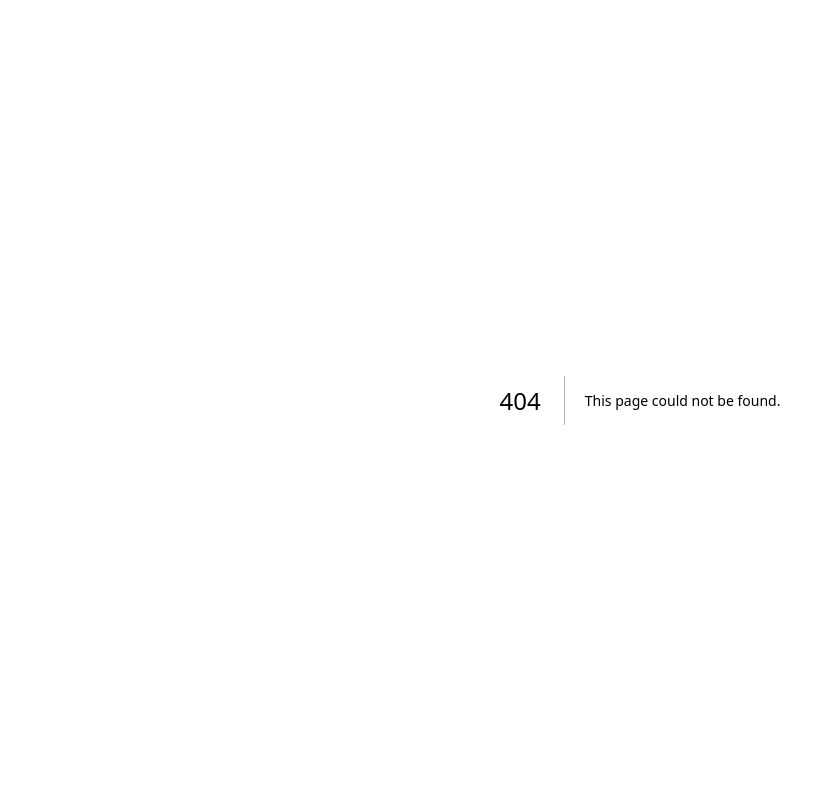
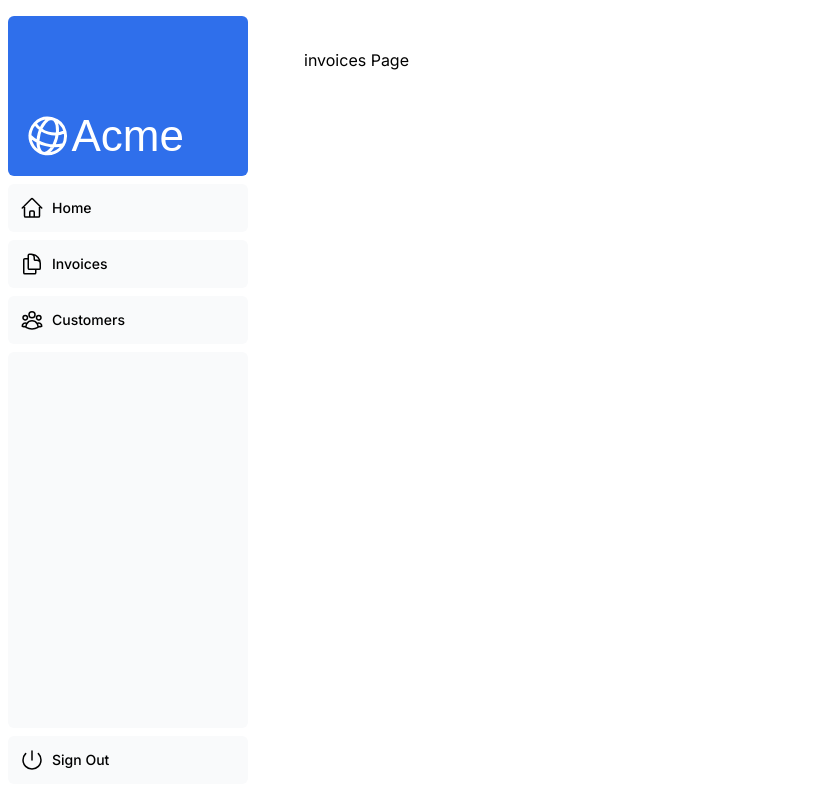
Before and after one commit to PerryFinn/nextjs-dashboard, a Next.js app: page /dashboard/invoices in a window 1280 px wide. Before the commit this address had no page. Shown: the whole page, without its empty margins (0-835 px from the left). Built offline with nearby package versions, Linux system fonts and the light colour scheme; a web font is replaced by a local one.

Commit message:
添加仪表板、客户和发票页面，创建布局组件以支持侧边导航

```diff
--- /dev/null
+++ b/app/dashboard/customers/page.tsx
@@ -0,0 +1,3 @@
+export default function Page() {
+  return <p>customers Page</p>;
+}
--- /dev/null
+++ b/app/dashboard/invoices/page.tsx
@@ -0,0 +1,3 @@
+export default function Page() {
+  return <p>invoices Page</p>;
+}
--- /dev/null
+++ b/app/dashboard/layout.tsx
@@ -0,0 +1,12 @@
+import SideNav from '@/app/ui/dashboard/sidenav';
+
+export default function Layout({ children }: { children: React.ReactNode }) {
+  return (
+    <div className='flex h-screen flex-col md:flex-row md:overflow-hidden'>
+      <div className='w-full flex-none md:w-64'>
+        <SideNav />
+      </div>
+      <div className='flex-grow p-6 md:overflow-y-auto md:p-12'>{children}</div>
+    </div>
+  );
+}
--- /dev/null
+++ b/app/dashboard/page.tsx
@@ -0,0 +1,3 @@
+export default function Page() {
+  return <p>Dashboard Page</p>;
+}
```
